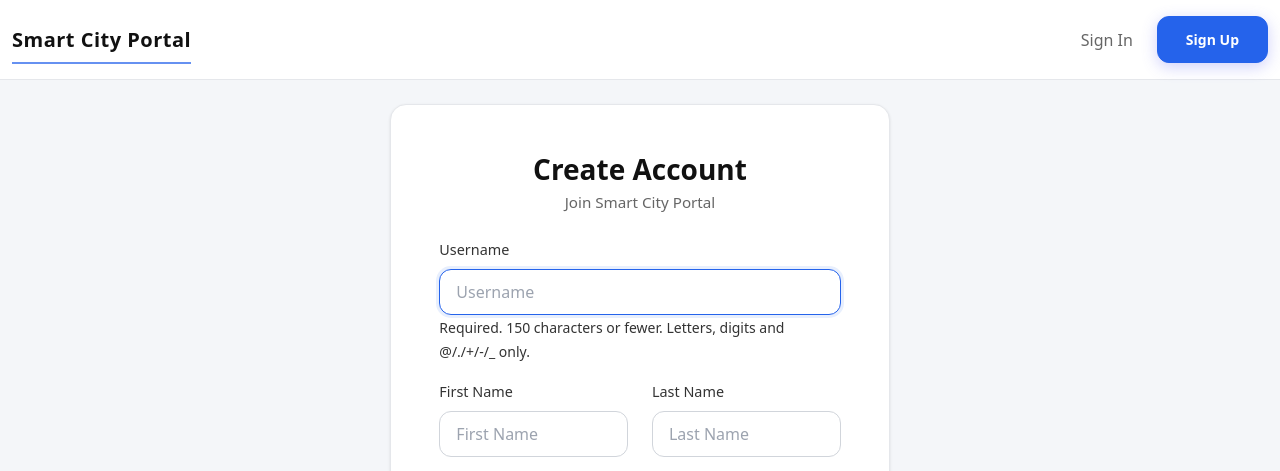
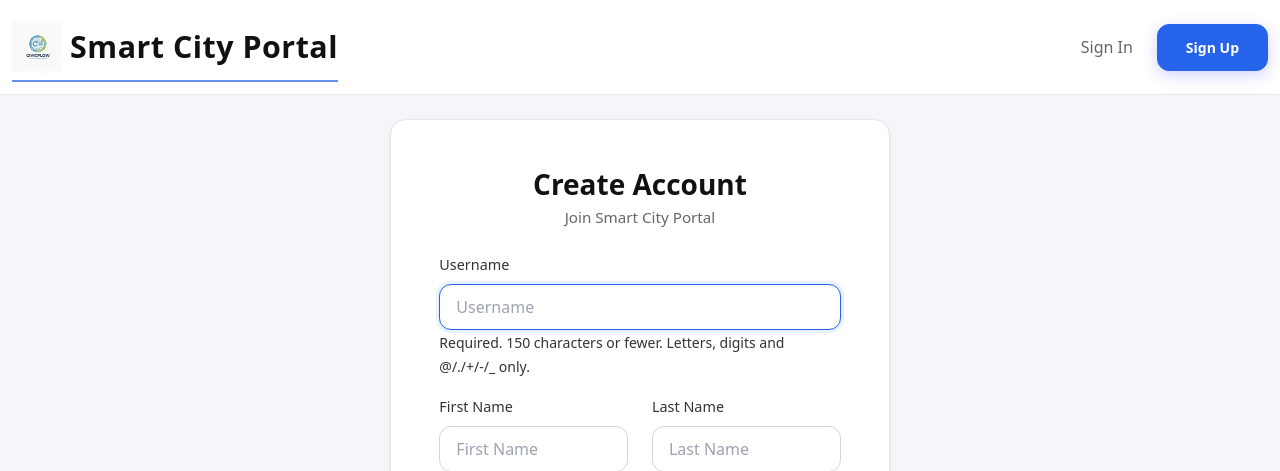
Before and after one commit to Rameshkumar31595/smartcitysystem, a Django app: page /accounts/signup/ in a window 1280 px wide. Shown: the top 471 px of the page. Run offline with Django 4.2, Linux system fonts and the light colour scheme.

Commit message:
UI: Improve navbar logo scaling and balance title proportion

```diff
--- a/smartcityportal/static/css/theme.css
+++ b/smartcityportal/static/css/theme.css
@@ -841,3 +841,32 @@ main {
 .password-field-wrapper input[type="text"] {
     padding-right: 3rem;
 }
+
+/* Strict Navbar Logo Control */
+.site-logo {
+    height: 38px;
+    max-height: 40px;
+    width: auto;
+    object-fit: contain;
+}
+
+.navbar {
+    min-height: 60px;
+}
+
+/* Enhanced Navbar Brand Scaling */
+.navbar {
+    min-height: 72px; /* Slightly taller navbar */
+}
+
+.navbar-brand {
+    font-size: 1.9rem;
+    font-weight: 700;
+}
+
+.site-logo {
+    height: 52px;
+    max-height: 56px;
+    width: auto;
+    object-fit: contain;
+}
--- a/smartcityportal/templates/base/base.html
+++ b/smartcityportal/templates/base/base.html
@@ -8,6 +8,7 @@
   <title>{% block title %}Smart City Portal{% endblock %}</title>
 
   <!-- Bootstrap first -->
+  <link rel="icon" type="image/png" href="{% static 'css/images/favicon.png' %}">
   <link href="https://cdn.jsdelivr.net/npm/bootstrap@5.3.3/dist/css/bootstrap.min.css" rel="stylesheet">
 
   <!-- Your theme AFTER Bootstrap -->
--- a/smartcityportal/templates/base/navbar.html
+++ b/smartcityportal/templates/base/navbar.html
@@ -1,6 +1,12 @@
+{% load static %}
 <nav class="navbar navbar-expand-lg">
     <div class="container-fluid">
-        <a class="navbar-brand brand-accent" href="{% url 'home' %}">Smart City Portal</a>
+        <a class="navbar-brand brand-accent d-flex align-items-center gap-2" href="{% url 'home' %}">
+            <img src="{% static 'css/images/pfsd_logo.png' %}"
+                 alt="Smart City Logo"
+                 class="site-logo">
+            <span>Smart City Portal</span>
+        </a>
         <button class="navbar-toggler" type="button" data-bs-toggle="collapse" data-bs-target="#navbarNav">
             <span class="navbar-toggler-icon"></span>
         </button>
```
